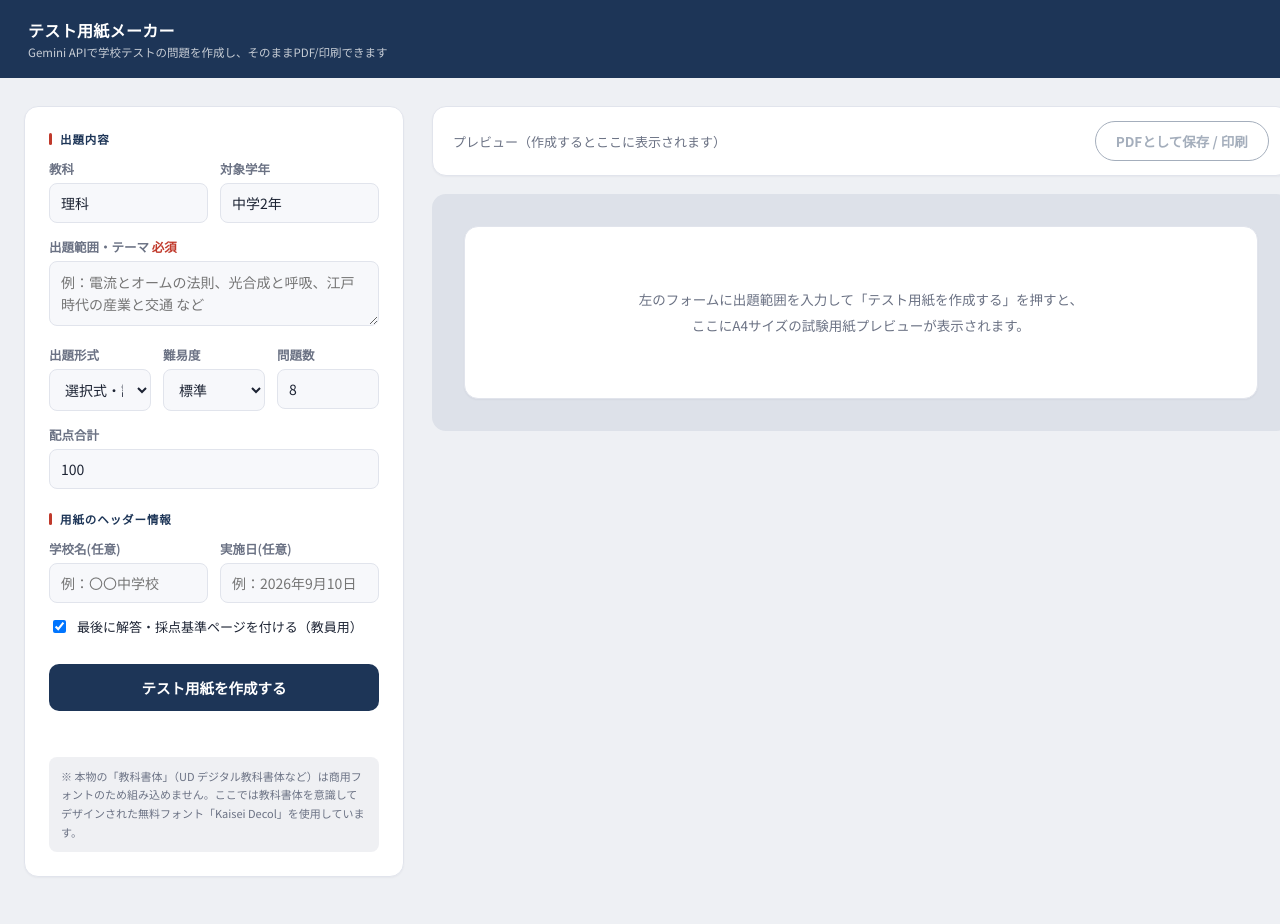
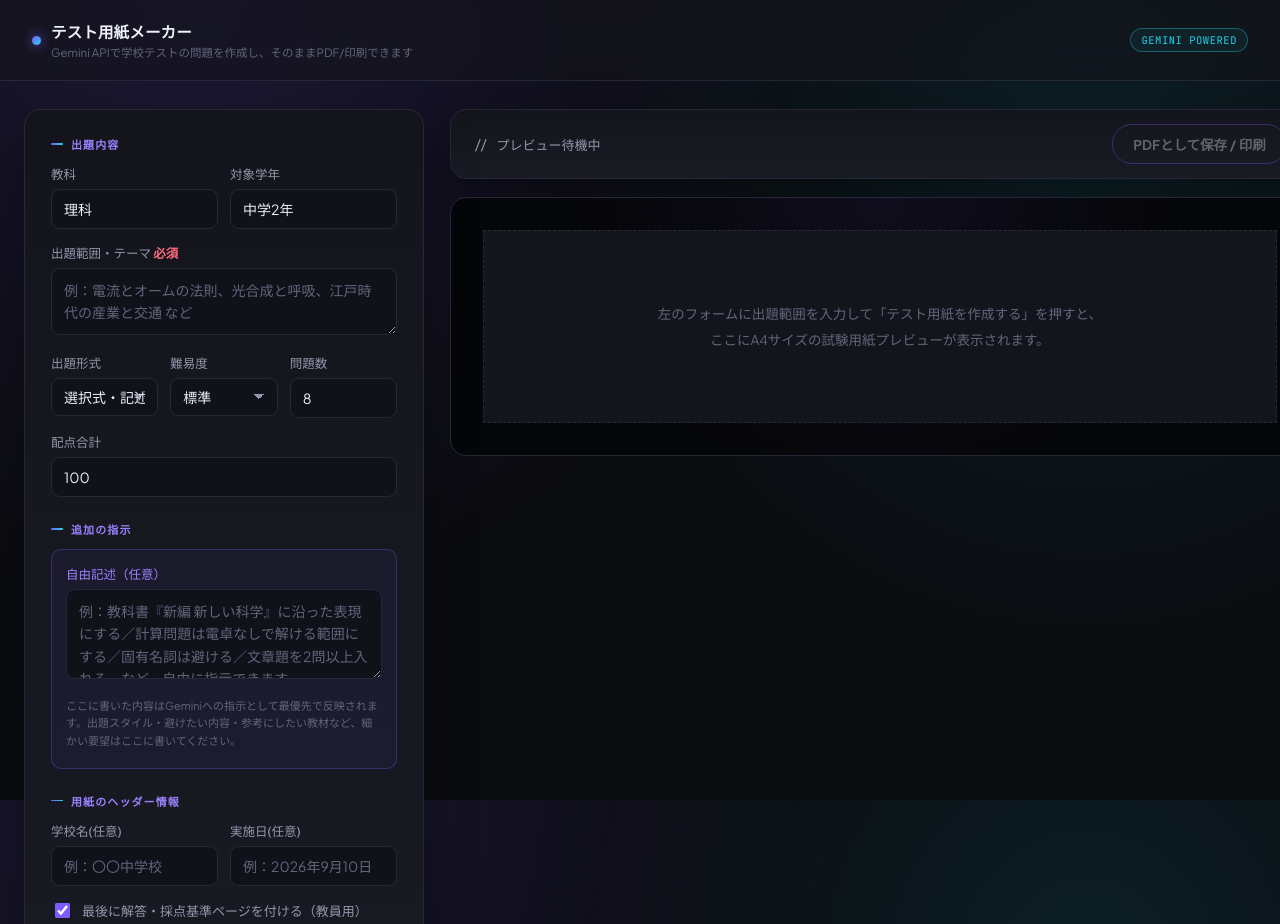
Before and after one commit to yoshiguchuan13win11-ai/ai-test-create, a website: page public/index.html in a window 1280 px wide. Shown: the top 924 px of the page. Drawn offline with Linux system fonts and the light colour scheme; a web font is replaced by a local one.

Commit message:
Update index.html

```diff
--- a/public/index.html
+++ b/public/index.html
@@ -6,45 +6,60 @@
 <title>テスト用紙メーカー — Gemini製 学校テスト作成ツール</title>
 <link rel="preconnect" href="https://fonts.googleapis.com">
 <link rel="preconnect" href="https://fonts.gstatic.com" crossorigin>
-<link href="https://fonts.googleapis.com/css2?family=Kaisei+Decol:wght@400;500;700&family=Noto+Sans+JP:wght@400;500;600;700;800&display=swap" rel="stylesheet">
+<link href="https://fonts.googleapis.com/css2?family=Kaisei+Decol:wght@400;500;700&family=Plus+Jakarta+Sans:wght@400;500;600;700;800&family=JetBrains+Mono:wght@400;500;700&display=swap" rel="stylesheet">
 <style>
   :root{
-    --bg: #eef0f4;
-    --panel: #ffffff;
-    --panel-border: #e1e4ec;
-    --ink: #1c2333;
-    --ink-soft: #6b7284;
-    --primary: #1d3557;
-    --primary-dark: #13253f;
-    --primary-soft: rgba(29,53,87,0.07);
-    --accent: #c0392b;
-    --rule: #d3d7e0;
+    --bg: #0a0b0f;
+    --bg-glow: radial-gradient(circle at 15% 0%, rgba(124,92,255,0.16), transparent 45%),
+               radial-gradient(circle at 85% 20%, rgba(34,211,238,0.10), transparent 40%);
+    --panel: #14151c;
+    --panel-alt: #191b24;
+    --panel-border: #262838;
+    --ink: #eef0f7;
+    --ink-soft: #9297ab;
+    --ink-faint: #61667c;
+    --primary: #7c5cff;
+    --primary-bright: #9b82ff;
+    --cyan: #22d3ee;
+    --accent: #ff6b81;
+    --field-bg: #101119;
   }
   *{ box-sizing:border-box; }
   html,body{ margin:0; padding:0; }
   body{
-    background: var(--bg);
+    background: var(--bg-glow), var(--bg);
+    background-attachment: fixed;
     color: var(--ink);
-    font-family:'Noto Sans JP', sans-serif;
+    font-family:'Plus Jakarta Sans', sans-serif;
     min-height:100vh;
   }
 
   .topbar{
     display:flex; align-items:center; justify-content:space-between;
-    padding: 18px 28px;
-    background: var(--primary);
-    color:#fff;
+    padding: 20px 32px;
+    border-bottom: 1px solid var(--panel-border);
+    background: rgba(20,21,28,0.6);
+    backdrop-filter: blur(12px);
   }
-  .topbar h1{
-    font-size: 16px; font-weight:700; margin:0; letter-spacing:0.02em;
+  .topbar .brand{ display:flex; align-items:center; gap:10px; }
+  .topbar .dot{
+    width:9px; height:9px; border-radius:50%;
+    background: linear-gradient(135deg, var(--primary), var(--cyan));
+    box-shadow: 0 0 12px rgba(124,92,255,0.8);
   }
-  .topbar .sub{ font-size: 11.5px; opacity:.75; margin-top:2px; }
+  .topbar h1{ font-size: 15.5px; font-weight:700; margin:0; letter-spacing:0.01em; }
+  .topbar .sub{ font-size: 11.5px; color: var(--ink-faint); margin-top:2px; }
+  .topbar .badge{
+    font-family:'JetBrains Mono', monospace; font-size:10.5px; letter-spacing:0.05em;
+    color: var(--cyan); border:1px solid rgba(34,211,238,0.35); border-radius:999px;
+    padding: 4px 10px; background: rgba(34,211,238,0.06);
+  }
 
   .layout{
     display:grid;
-    grid-template-columns: 380px 1fr;
-    gap: 28px;
-    max-width: 1280px;
+    grid-template-columns: 400px 1fr;
+    gap: 26px;
+    max-width: 1320px;
     margin: 28px auto;
     padding: 0 24px 60px;
     align-items:start;
@@ -54,89 +69,110 @@
   }
 
   .panel{
-    background: var(--panel);
+    background: linear-gradient(180deg, var(--panel), var(--panel-alt));
     border: 1px solid var(--panel-border);
-    border-radius: 14px;
-    box-shadow: 0 1px 2px rgba(20,25,40,0.04);
+    border-radius: 16px;
+    box-shadow: 0 20px 50px rgba(0,0,0,0.35);
   }
 
-  .control-panel{ position: sticky; top: 20px; padding: 24px; }
+  .control-panel{ position: sticky; top: 20px; padding: 26px; }
   .section-title{
-    font-size: 11.5px; font-weight:700; letter-spacing:0.08em;
-    color: var(--primary); text-transform:uppercase;
-    margin: 22px 0 12px;
+    font-family:'JetBrains Mono', monospace;
+    font-size: 11px; font-weight:600; letter-spacing:0.1em;
+    color: var(--primary-bright); text-transform:uppercase;
+    margin: 24px 0 12px;
     display:flex; align-items:center; gap:8px;
   }
   .section-title:first-child{ margin-top:0; }
   .section-title::before{
-    content:""; width:3px; height:12px; background: var(--accent); border-radius:2px;
+    content:""; width:12px; height:1.5px;
+    background: linear-gradient(90deg, var(--primary), var(--cyan));
+    border-radius:2px;
   }
 
   .field{ margin-bottom: 14px; }
-  .field label{ display:block; font-size:12.5px; font-weight:600; color: var(--ink-soft); margin-bottom:5px; }
+  .field label{ display:block; font-size:12.5px; font-weight:500; color: var(--ink-soft); margin-bottom:6px; }
+  .field .req{ color: var(--accent); font-weight:700; }
   .field input[type=text], .field input[type=number], .field select, .field textarea{
-    width:100%; font-family:'Noto Sans JP', sans-serif; font-size:14px; color: var(--ink);
-    background: #f7f8fb; border: 1px solid var(--panel-border); border-radius: 8px;
-    padding: 9px 11px; outline:none; transition: border-color .12s ease, background .12s ease;
+    width:100%; font-family:'Plus Jakarta Sans', sans-serif; font-size:14px; color: var(--ink);
+    background: var(--field-bg); border: 1px solid var(--panel-border); border-radius: 9px;
+    padding: 10px 12px; outline:none; transition: border-color .12s ease, box-shadow .12s ease;
   }
   .field textarea{ resize:vertical; min-height:64px; line-height:1.6; }
+  .field input::placeholder, .field textarea::placeholder{ color: var(--ink-faint); }
   .field input:focus, .field select:focus, .field textarea:focus{
-    border-color: var(--primary); background:#fff;
+    border-color: var(--primary); box-shadow: 0 0 0 3px rgba(124,92,255,0.18);
   }
+  .field select{ appearance:none; background-image: linear-gradient(45deg, transparent 50%, var(--ink-soft) 50%), linear-gradient(135deg, var(--ink-soft) 50%, transparent 50%); background-position: calc(100% - 18px) center, calc(100% - 13px) center; background-size:5px 5px, 5px 5px; background-repeat:no-repeat; }
+
   .row2{ display:grid; grid-template-columns: 1fr 1fr; gap: 12px; }
   .row3{ display:grid; grid-template-columns: 1fr 1fr 1fr; gap: 12px; }
 
   .checkline{
-    display:flex; align-items:center; gap:8px; font-size:13px; color: var(--ink);
+    display:flex; align-items:center; gap:9px; font-size:13px; color: var(--ink-soft);
     margin-bottom: 10px;
   }
+  .checkline input[type=checkbox]{ accent-color: var(--primary); width:15px; height:15px; }
+
+  .extra-box{
+    border: 1px solid rgba(124,92,255,0.3);
+    background: rgba(124,92,255,0.06);
+    border-radius: 10px;
+    padding: 14px 14px 6px;
+    margin-bottom: 6px;
+  }
+  .extra-box label{ color: var(--primary-bright); }
+  .extra-box .hint{ font-size:11px; color: var(--ink-faint); margin: 6px 0 12px; line-height:1.6; }
 
   .generate-btn{
     width:100%; margin-top: 18px;
-    font-family:'Noto Sans JP', sans-serif; font-weight:700; font-size:14.5px;
-    color:#fff; background: var(--primary); border:none; border-radius: 10px;
-    padding: 13px; cursor:pointer;
-    transition: background .12s ease, transform .06s ease;
+    font-family:'Plus Jakarta Sans', sans-serif; font-weight:700; font-size:14.5px;
+    color:#0a0b0f; background: linear-gradient(135deg, var(--primary-bright), var(--cyan));
+    border:none; border-radius: 11px;
+    padding: 14px; cursor:pointer;
+    box-shadow: 0 10px 26px rgba(124,92,255,0.35);
+    transition: transform .08s ease, box-shadow .12s ease, filter .12s ease;
   }
-  .generate-btn:hover{ background: var(--primary-dark); }
+  .generate-btn:hover{ filter: brightness(1.06); transform: translateY(-1px); }
   .generate-btn:active{ transform: translateY(1px); }
-  .generate-btn:disabled{ opacity:.55; cursor:default; }
+  .generate-btn:disabled{ opacity:.4; cursor:default; transform:none; box-shadow:none; }
 
-  .status-msg{ font-size:12.5px; color: var(--ink-soft); margin-top: 10px; min-height: 16px; }
+  .status-msg{ font-size:12.5px; color: var(--ink-faint); margin-top: 10px; min-height: 16px; }
   .status-msg.error{ color: var(--accent); font-weight:700; }
 
   .loading-line{ display:none; align-items:center; gap:8px; font-size:12.5px; color: var(--ink-soft); margin-top:10px; }
   .loading-line.active{ display:flex; }
-  .pencil-track{ position:relative; width:80px; height:2px; background: var(--rule); overflow:hidden; border-radius:2px; }
+  .pencil-track{ position:relative; width:80px; height:2px; background: var(--panel-border); overflow:hidden; border-radius:2px; }
   .pencil-track::after{
     content:""; position:absolute; top:0; left:-40%; width:40%; height:100%;
-    background: var(--accent); animation: scribble 1.1s ease-in-out infinite;
+    background: linear-gradient(90deg, var(--primary), var(--cyan)); animation: scribble 1.1s ease-in-out infinite;
   }
   @keyframes scribble{ 0%{ left:-40%; } 50%{ left:100%; } 100%{ left:-40%; } }
 
   .font-note{
-    margin-top: 20px; font-size: 11px; line-height:1.7; color: var(--ink-soft);
-    background: var(--primary-soft); border-radius: 8px; padding: 10px 12px;
+    margin-top: 20px; font-size: 11px; line-height:1.7; color: var(--ink-faint);
+    background: var(--field-bg); border: 1px solid var(--panel-border); border-radius: 9px; padding: 10px 12px;
   }
 
   /* --- Preview column --- */
   .preview-toolbar{
     display:flex; align-items:center; justify-content:space-between;
-    padding: 14px 20px; margin-bottom: 18px;
+    padding: 14px 22px; margin-bottom: 18px;
   }
-  .preview-toolbar .label{ font-size:13px; color: var(--ink-soft); }
+  .preview-toolbar .label{ font-size:13px; color: var(--ink-soft); font-family:'JetBrains Mono', monospace; }
   .print-btn{
-    font-family:'Noto Sans JP', sans-serif; font-weight:700; font-size:13.5px;
-    color: var(--primary); background:#fff; border: 1.5px solid var(--primary);
+    font-family:'Plus Jakarta Sans', sans-serif; font-weight:700; font-size:13.5px;
+    color: var(--ink); background: transparent; border: 1.5px solid var(--primary);
     border-radius: 999px; padding: 9px 20px; cursor:pointer;
-    transition: background .12s ease, color .12s ease;
+    transition: background .12s ease, box-shadow .12s ease;
   }
-  .print-btn:hover{ background: var(--primary); color:#fff; }
-  .print-btn:disabled{ opacity:.4; cursor:default; }
+  .print-btn:hover{ background: rgba(124,92,255,0.15); box-shadow: 0 0 0 3px rgba(124,92,255,0.12); }
+  .print-btn:disabled{ opacity:.35; cursor:default; }
 
   .preview-stage{
-    background: #dde1e9;
-    border-radius: 14px;
+    background: radial-gradient(circle at 50% 0%, rgba(124,92,255,0.08), transparent 60%), #050609;
+    border: 1px solid var(--panel-border);
+    border-radius: 16px;
     padding: 32px;
     display:flex; justify-content:center;
   }
@@ -146,7 +182,7 @@
     min-height: 297mm;
     max-width: 100%;
     background:#fff;
-    box-shadow: 0 8px 30px rgba(20,25,40,0.18);
+    box-shadow: 0 20px 60px rgba(0,0,0,0.55);
     padding: 16mm 16mm 18mm;
     font-family:'Kaisei Decol', serif;
     color:#1a1a1a;
@@ -213,14 +249,15 @@
   .a-row .a-exp{ color:#555; font-size:12px; margin-top:2px; }
 
   .empty-preview{
-    padding: 60px 20px; text-align:center; color: var(--ink-soft); font-size:13.5px; line-height:1.9;
+    padding: 70px 24px; text-align:center; color: var(--ink-faint); font-size:13.5px; line-height:1.9;
+    font-family:'Plus Jakarta Sans', sans-serif; background: var(--panel); border: 1px dashed var(--panel-border);
   }
 
   @media print{
     body *{ visibility:hidden; }
     .paper-page, .paper-page *{ visibility:visible; }
     .paper-page{ position:absolute; top:0; left:0; box-shadow:none; padding:14mm 14mm 16mm; width:auto; min-height:0; }
-    .preview-stage{ padding:0; background:none; }
+    .preview-stage{ padding:0; background:none; border:none; }
   }
   @page{ size: A4; margin: 0; }
 </style>
@@ -228,10 +265,14 @@
 <body>
 
 <div class="topbar">
-  <div>
-    <h1>テスト用紙メーカー</h1>
-    <div class="sub">Gemini APIで学校テストの問題を作成し、そのままPDF/印刷できます</div>
+  <div class="brand">
+    <span class="dot"></span>
+    <div>
+      <h1>テスト用紙メーカー</h1>
+      <div class="sub">Gemini APIで学校テストの問題を作成し、そのままPDF/印刷できます</div>
+    </div>
   </div>
+  <span class="badge">GEMINI POWERED</span>
 </div>
 
 <div class="layout">
@@ -252,7 +293,7 @@
         </div>
       </div>
       <div class="field">
-        <label for="topic">出題範囲・テーマ <span style="color:var(--accent)">必須</span></label>
+        <label for="topic">出題範囲・テーマ <span class="req">必須</span></label>
         <textarea id="topic" placeholder="例：電流とオームの法則、光合成と呼吸、江戸時代の産業と交通 など"></textarea>
       </div>
       <div class="row3">
@@ -280,6 +321,15 @@
       <div class="field">
         <label for="totalPoints">配点合計</label>
         <input type="number" id="totalPoints" value="100" min="1" max="200">
+      </div>
+
+      <div class="section-title">追加の指示</div>
+      <div class="extra-box">
+        <div class="field">
+          <label for="additionalInstructions">自由記述（任意）</label>
+          <textarea id="additionalInstructions" style="min-height:90px" placeholder="例：教科書『新編 新しい科学』に沿った表現にする／計算問題は電卓なしで解ける範囲にする／固有名詞は避ける／文章題を2問以上入れる　など、自由に指示できます"></textarea>
+        </div>
+        <p class="hint">ここに書いた内容はGeminiへの指示として最優先で反映されます。出題スタイル・避けたい内容・参考にしたい教材など、細かい要望はここに書いてください。</p>
       </div>
 
       <div class="section-title">用紙のヘッダー情報</div>
@@ -310,13 +360,13 @@
   <!-- 右: プレビュー -->
   <div>
     <div class="panel preview-toolbar">
-      <span class="label" id="previewLabel">プレビュー（作成するとここに表示されます）</span>
+      <span class="label" id="previewLabel">// プレビュー待機中</span>
       <button class="print-btn" id="printBtn" disabled>PDFとして保存 / 印刷</button>
     </div>
 
     <div class="preview-stage">
       <div id="paperArea">
-        <div class="empty-preview panel" style="width:210mm;max-width:100%;">
+        <div class="empty-preview" style="width:210mm;max-width:100%;">
           左のフォームに出題範囲を入力して「テスト用紙を作成する」を押すと、<br>
           ここにA4サイズの試験用紙プレビューが表示されます。
         </div>
@@ -434,6 +484,7 @@
     const schoolName = document.getElementById('schoolName').value.trim();
     const examDate = document.getElementById('examDate').value.trim();
     const includeAnswerSheet = document.getElementById('includeAnswerSheet').checked;
+    const additionalInstructions = document.getElementById('additionalInstructions').value.trim();
 
     if (!topic) {
       showStatus('出題範囲・テーマを入力してください。', true);
@@ -446,7 +497,7 @@
       const res = await fetch('/api/generate', {
         method: 'POST',
         headers: { 'Content-Type': 'application/json' },
-        body: JSON.stringify({ subject, grade, topic, format, difficulty, count, totalPoints })
+        body: JSON.stringify({ subject, grade, topic, format, difficulty, count, totalPoints, additionalInstructions })
       });
       const data = await res.json();
       if (!res.ok) throw new Error(data.error || `サーバーエラー (${res.status})`);
@@ -454,7 +505,7 @@
       const questions = data.questions || [];
       paperArea.innerHTML = renderPaper(questions, { subject, grade, schoolName, examDate, totalPoints, includeAnswerSheet });
       printBtn.disabled = false;
-      previewLabel.textContent = `プレビュー（全${questions.length}問・${totalPoints}点満点）`;
+      previewLabel.textContent = `// 全${questions.length}問・${totalPoints}点満点`;
       showStatus(`${questions.length}問 作成しました。`);
     } catch (err) {
       console.error(err);
```
